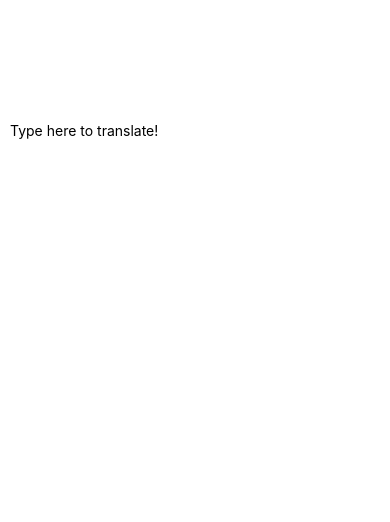
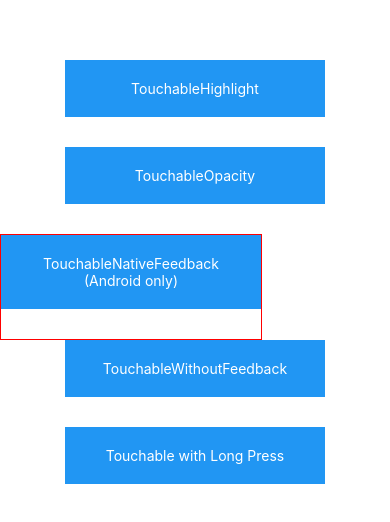
Before and after one commit to arqhive/react-native-exp, a React Native app: screen / in a window 390 px wide. Shown: the top 522 px of the page. Built offline with nearby package versions, Linux system fonts and the light colour scheme.

Commit message:
Handling Touches

```diff
--- a/App.js
+++ b/App.js
@@ -8,15 +8,11 @@
   HeightAndWidth,
   HeightAndWidth2,
   HandlingTextInput,
+  HandleTouches2,
 } from './basic';
-import {
-  FlexDirectionBasics,
-  JustifyContentBasics,
-  AlignItemsBasics,
-} from './basic/LayoutWithFlexbox';
 
 export default class App extends Component {
   render() {
-    return <HandlingTextInput />;
+    return <HandleTouches2 />;
   }
 }
--- a/basic/HandlingTextInput.js
+++ b/basic/HandlingTextInput.js
@@ -1,6 +1,9 @@
 import React, {Component} from 'react';
 import {Text, TextInput, View} from 'react-native';
 
+// TextInput은 유저가 텍스트를 입력 할 수 있게 하는 기본적인 컴포넌트다.
+// onChangeText prop이 텍스트가 변경될때 마다 항상 호출된다.
+// onSubmitEditing prop을 사용하면 텍스트가 submitted 될때 호출 된다.
 export default class PizzaTranslator extends Component {
   constructor(props) {
     super(props);
--- /dev/null
+++ b/basic/HandlingTouches.js
@@ -0,0 +1,45 @@
+import React, {Component} from 'react';
+import {Button, StyleSheet, View} from 'react-native';
+
+// 기본 버튼의 경우 운영체제 별로 다른 모습을 보인다.
+export default class ButtonBasics extends Component {
+  _onPressButton() {
+    alert('You tapped the button!');
+  }
+
+  render() {
+    return (
+      <View style={styles.container}>
+        <View style={styles.buttonContainer}>
+          <Button onPress={this._onPressButton} title="Press Me" />
+        </View>
+        <View style={styles.buttonContainer}>
+          <Button
+            onPress={this._onPressButton}
+            title="Press Me"
+            color="#841584"
+          />
+        </View>
+        <View style={styles.alternativeLayoutButtonContainer}>
+          <Button onPress={this._onPressButton} title="This looks great!" />
+          <Button onPress={this._onPressButton} title="OK!" color="#841584" />
+        </View>
+      </View>
+    );
+  }
+}
+
+const styles = StyleSheet.create({
+  container: {
+    flex: 1,
+    justifyContent: 'center',
+  },
+  buttonContainer: {
+    margin: 20,
+  },
+  alternativeLayoutButtonContainer: {
+    margin: 20,
+    flexDirection: 'row',
+    justifyContent: 'space-between',
+  },
+});
--- /dev/null
+++ b/basic/HandlingTouches2.js
@@ -0,0 +1,87 @@
+import React, {Component} from 'react';
+import {
+  Platform,
+  StyleSheet,
+  Text,
+  TouchableHighlight,
+  TouchableOpacity,
+  TouchableNativeFeedback,
+  TouchableWithoutFeedback,
+  View,
+} from 'react-native';
+
+// TouchableHighlight -> Button or Link 뷰의 배경이 어두워 짐
+// TouchableOpacity -> 버튼의 불투명도
+// TouchableWithoutFeedback -> 피드백 없음
+// TouchableWithNativeFeedback -> 안드로이드 전용. 잉크 표면 반응 잔물결
+export default class Touchables extends Component {
+  _onPressButton() {
+    alert('You tapped the button!');
+  }
+
+  _onLongPressButton() {
+    alert('You long-pressed the button!');
+  }
+
+  render() {
+    return (
+      <View style={styles.container}>
+        <TouchableHighlight onPress={this._onPressButton} underlayColor="white">
+          <View style={styles.button}>
+            <Text style={styles.buttonText}>TouchableHighlight</Text>
+          </View>
+        </TouchableHighlight>
+        <TouchableOpacity onPress={this._onPressButton}>
+          <View style={styles.button}>
+            <Text style={styles.buttonText}>TouchableOpacity</Text>
+          </View>
+        </TouchableOpacity>
+        <TouchableNativeFeedback
+          onPress={this._onPressButton}
+          background={
+            Platform.OS === 'android'
+              ? TouchableNativeFeedback.SelectableBackground()
+              : ''
+          }>
+          <View style={styles.button}>
+            <Text style={styles.buttonText}>
+              TouchableNativeFeedback{' '}
+              {Platform.OS !== 'android' ? '(Android only)' : ''}
+            </Text>
+          </View>
+        </TouchableNativeFeedback>
+        <TouchableWithoutFeedback onPress={this._onPressButton}>
+          <View style={styles.button}>
+            <Text style={styles.buttonText}>TouchableWithoutFeedback</Text>
+          </View>
+        </TouchableWithoutFeedback>
+        <TouchableHighlight
+          onPress={this._onPressButton}
+          onLongPress={this._onLongPressButton}
+          underlayColor="white">
+          <View style={styles.button}>
+            <Text style={styles.buttonText}>Touchable with Long Press</Text>
+          </View>
+        </TouchableHighlight>
+      </View>
+    );
+  }
+}
+
+const styles = StyleSheet.create({
+  container: {
+    paddingTop: 60,
+    alignItems: 'center',
+  },
+  button: {
+    marginBottom: 30,
+    width: 260,
+    alignItems: 'center',
+    backgroundColor: '#2196F3',
+  },
+  buttonText: {
+    textAlign: 'center',
+    padding: 20,
+    color: 'white',
+  },
+});
--- a/basic/index.js
+++ b/basic/index.js
@@ -6,3 +6,5 @@
 export {default as HeightAndWidth} from './HeightAndWidth';
 export {default as HeightAndWidth2} from './HeightAndWidth2';
 export {default as HandlingTextInput} from './HandlingTextInput';
+export {default as HandleTouches} from './HandlingTouches';
+export {default as HandleTouches2} from './HandlingTouches2';
```
